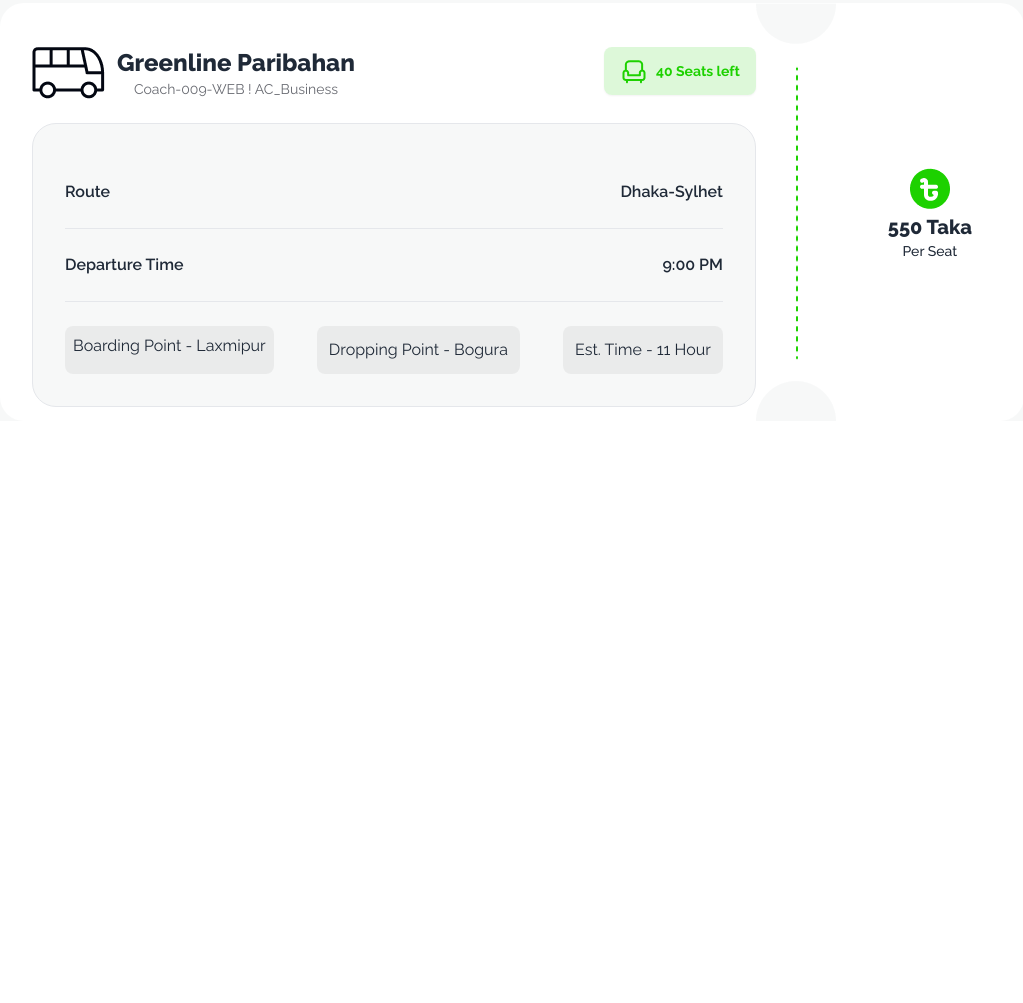
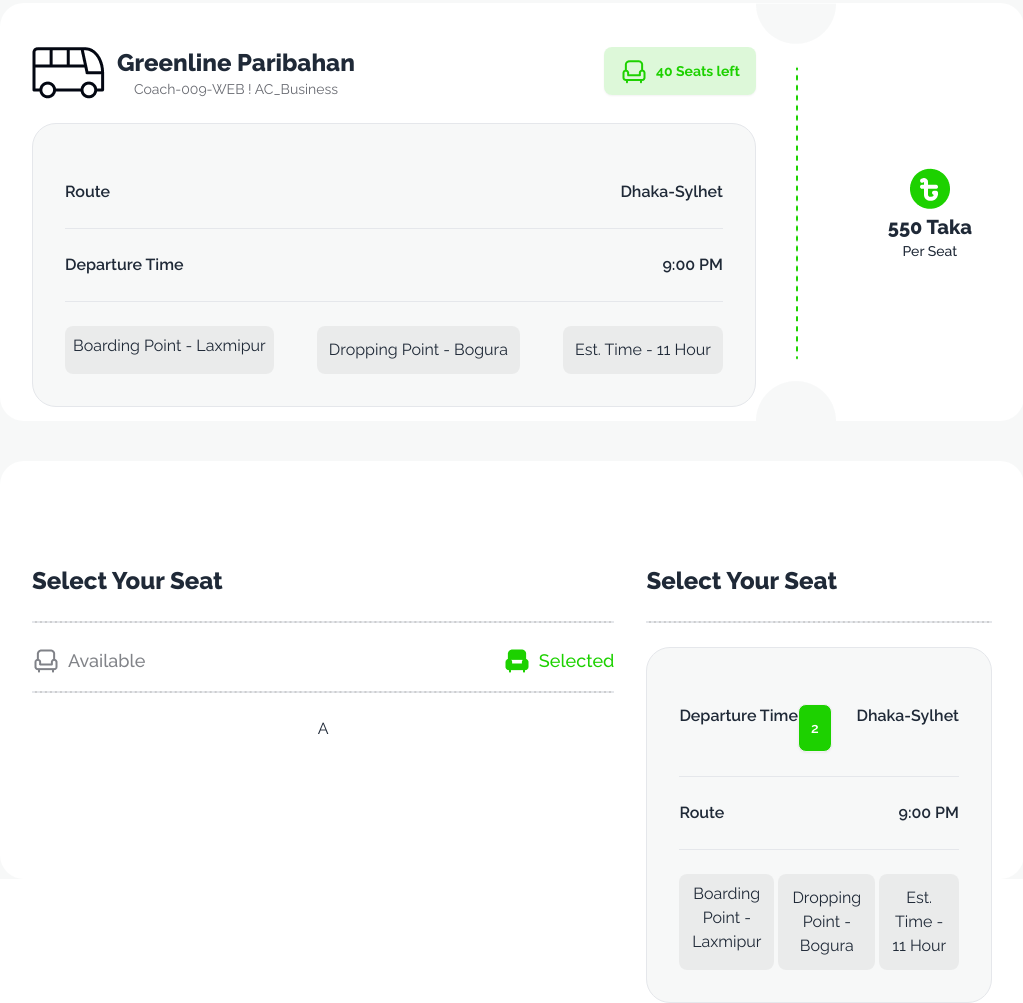
Before and after one commit to Ahmed-Tajreean/smart-ticketing, a plain HTML site: page index.html in a window 1280 px wide. Shown: the part 1529-2532 px from the top of the page, without its empty margins (128-1151 px from the left). Before the commit the page ends 2030 px from the top, so only its background shows below. Drawn offline with nearby package versions, Linux system fonts and the light colour scheme.

Commit message:
bus seats adding

```diff
--- a/index.html
+++ b/index.html
@@ -123,7 +123,7 @@
 
             <div class="lg:mx-32 mb-10">
                 <!-- Greenline paribahan start -->
-                <div>
+                <div class="mb-10">
                     <div class="w-[100%] lg:w-[100%] h-[418px] bg-white flex rounded-3xl ">
                         <div class="w-[80%] pt-11 pl-8">
                             <div class="flex justify-between mb-6">
@@ -182,6 +182,66 @@
                 </div>
                 <!-- Greenline paribahan end -->
 
+                <!-- select your seat start -->
+                <div class="w-[100%] lg:w-[100%] h-[418px] bg-white flex rounded-3xl">
+                    <!-- left side start -->
+                    <div class="w-[60%] pt-2 pl-8">
+                        <h3 class="text-2xl font-extrabold mb-6 mt-24 text-start">Select Your Seat</h3>
+                        <hr class="border border-dashed bg-[#03071233] mb-6">
+                        <div class="flex justify-between">
+                            <div class="flex gap-2">
+                                <img src="images/seat-gray.png" alt="">
+                                <p class="text-[#03071280] text-lg font-medium">Available</p>
+                            </div>
+                            <div class="flex gap-2">
+                                <img src="images/seat-green-filled.png" alt="">
+                                <p class="text-[#1DD100] text-lg font-medium">Selected</p>
+                            </div>
+                        </div>
+                        <hr class="border border-dashed bg-[#03071233] mb-6 mt-4">
+
+                        <div id='seats' class="">
+                            <div>
+                                <p>A</p>
+                            </div>
+                        </div>
+                    </div>
+                    <!-- left side end -->
+
+                    <!-- right side start -->
+                    <div class="w-[40%] pt-2 pl-8 pr-8">
+                        <h3 class="text-2xl font-extrabold mb-6 mt-24 text-start">Select Your Seat</h3>
+                        <hr class="border border-dashed bg-[#03071233] mb-6">
+
+                        <div class="bg-[#F7F8F8] border rounded-3xl p-8">
+                            <div class="flex justify-between mt-6 font-semibold">
+                                <div class="flex">
+                                    <p>Departure Time</p>
+                                    <button class="btn bg-[#1DD100] text-white w-[2px]">2</button>
+                                </div>
+                                <p>Dhaka-Sylhet</p>
+                            </div>
+                            <hr class="mb-6 mt-6">
+                            <div class="flex justify-between mt-6 mb-6 font-semibold">
+                                <p>Route</p>
+                                <p>9:00 PM</p>
+                            </div>
+                            <hr class="mb-6 mt-6">
+
+                            <div class="flex justify-between gap-1">
+                                <div class="rounded-lg bg-[#0307120D] p-2">
+                                    <p>Boarding Point - Laxmipur</p>
+                                </div>
+                                <div class="rounded-lg bg-[#0307120D] p-3">Dropping Point - Bogura</div>
+                                <div class="rounded-lg bg-[#0307120D] p-3">Est. Time - 11 Hour</div>
+                            </div>
+
+                        </div>
+                    </div>
+                    <!-- right side end -->
+
+                </div>
+                <!-- select your seat start -->
             </div>
         </section>
         <!-- PH paribahan section end -->
```
